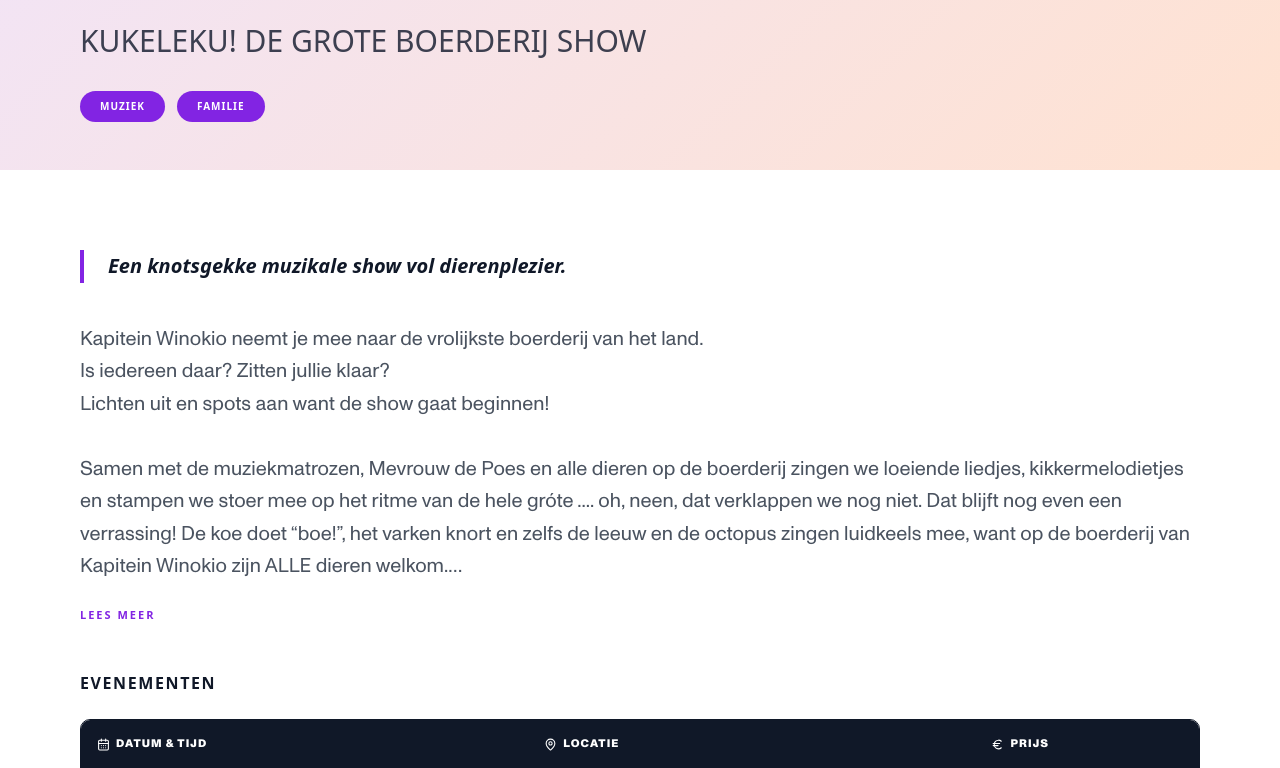
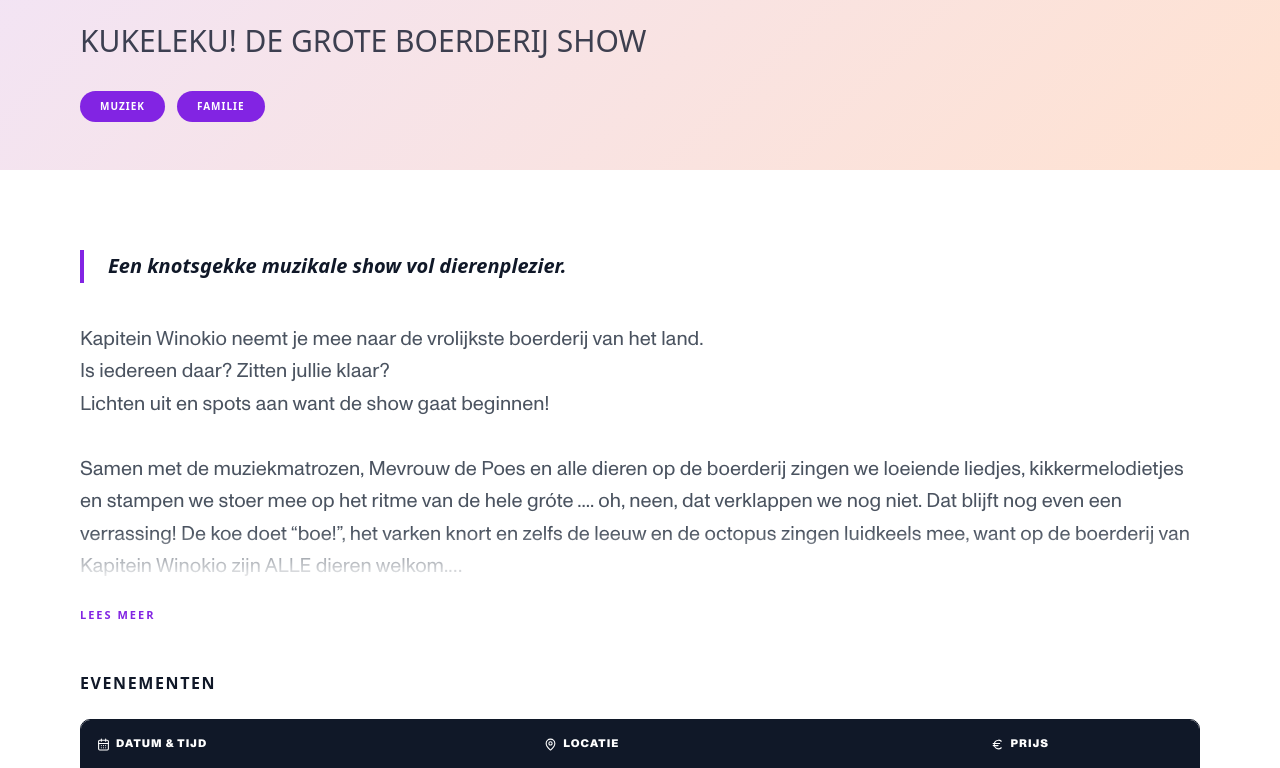
Before and after one commit to SELab-2/viernulvier-4, a Nuxt app in the folder frontend/: page /tempShowcase in a window 1280 px wide. Shown: the part 442-1210 px from the top of the page. Built offline with nearby package versions, Linux system fonts and the light colour scheme.

Commit message:
'readMore' based on number of lines (not chars) + fade-out

```diff
--- a/frontend/app/pages/archive/[id].vue
+++ b/frontend/app/pages/archive/[id].vue
@@ -232,7 +232,7 @@ onBeforeUnmount(() => {
             </p>
           </div>
 
-          <divs
+          <div
             ref="descriptionRef"
             class="description-content text-lg lg:text-xl leading-relaxed opacity-80 font-brand text-gray-800 dark:text-gray-200 transition-all duration-500"
             :class="[
@@ -241,7 +241,7 @@ onBeforeUnmount(() => {
                 : 'line-clamp-[6] md:line-clamp-[8]',
             ]"
             v-html="fullDescription"
-          ></divs>
+          ></div>
 
           <button
             v-if="showReadMoreButton || isExpanded"
@@ -309,4 +309,15 @@ onBeforeUnmount(() => {
 .description-content :deep(a:hover) {
   opacity: 0.7;
 }
+
+[class*="line-clamp-[6]"],
+[class*="line-clamp-[8]"] {
+  mask-image: linear-gradient(to bottom, black 70%, transparent 100%);
+  -webkit-mask-image: linear-gradient(to bottom, black 70%, transparent 100%);
+}
+
+.line-clamp-none {
+  mask-image: none !important;
+  -webkit-mask-image: none !important;
+}
 </style>
--- a/frontend/app/pages/tempShowcase.vue
+++ b/frontend/app/pages/tempShowcase.vue
@@ -333,4 +333,15 @@ const fullDescription = computed(
 .description-content :deep(a:hover) {
   opacity: 0.7;
 }
+
+[class*="line-clamp-[6]"],
+[class*="line-clamp-[8]"] {
+  mask-image: linear-gradient(to bottom, black 80%, transparent 100%);
+  -webkit-mask-image: linear-gradient(to bottom, black 80%, transparent 100%);
+}
+
+.line-clamp-none {
+  mask-image: none !important;
+  -webkit-mask-image: none !important;
+}
 </style>
```
